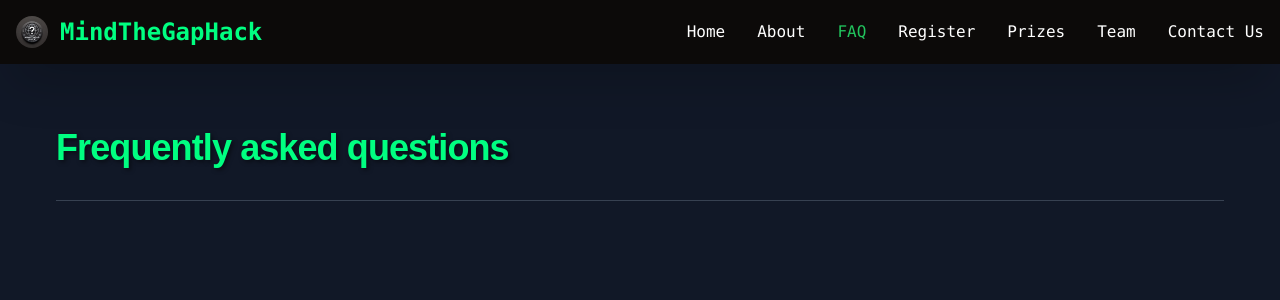
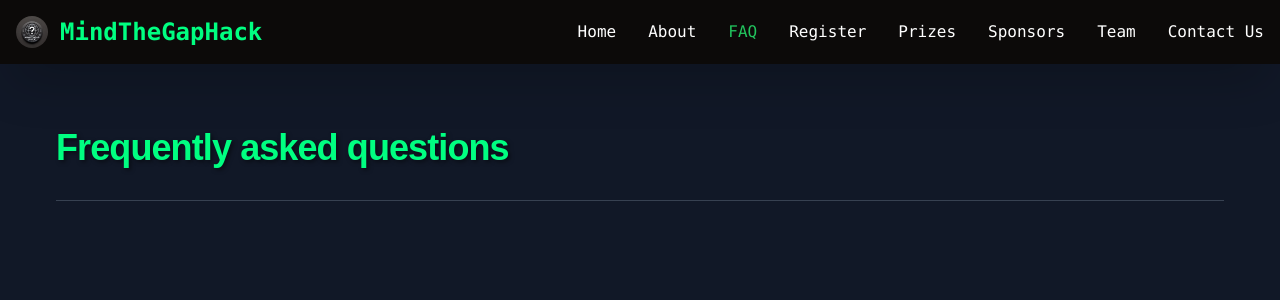
Before and after one commit to MindTheGapChallenge/website, a React (Create React App) app: page /faq in a window 1280 px wide. Shown: the top 300 px of the page. Built offline with nearby package versions, Linux system fonts and the light colour scheme.

Commit message:
Added /sponsors path

```diff
--- a/src/App.js
+++ b/src/App.js
@@ -12,6 +12,7 @@ import Home from './LandingPage';
 import Prizes from "./LandingPage/Prizes";
 import Team from "./Team";
 import ContactUs from "./ContactUs"
+import Sponsors from "./LandingPage/Sponsors";
 
 function Layout ({children}) {
   return <div className='md:px-8 px-4 mt-16'>{children}</div>
@@ -38,6 +39,12 @@ const router=createBrowserRouter([
       <Navigation />
       <Layout><Error404/></Layout>
     </>
+  },
+  {
+    path:"/sponsors",
+    element: <>
+      <Navigation />
+      <Layout><Sponsors/></Layout></>
   },
   {
     path:"/faq",
--- a/src/Navigation.js
+++ b/src/Navigation.js
@@ -43,12 +43,17 @@ function Navigation() {
                      className={`block py-2 px-3 md:p-0 text-white rounded ${currentPath === '/prizes' ? 'bg-green-600 md:bg-transparent md:text-green-500' : 'hover:bg-gray-700 md:hover:bg-transparent md:hover:text-blue-500'} font-mono`}>Prizes</a>
                 </li>
                 <li>
+                  <a href="/sponsors"
+                     className={`block py-2 px-3 md:p-0 text-white rounded ${currentPath === '/sponsors' ? 'bg-green-600 md:bg-transparent md:text-green-500' : 'hover:bg-gray-700 md:hover:bg-transparent md:hover:text-blue-500'} font-mono`}>Sponsors</a>
+                </li>
+                <li>
                   <a href="/team"
                      className={`block py-2 px-3 md:p-0 text-white rounded ${currentPath === '/team' ? 'bg-green-600 md:bg-transparent md:text-green-500' : 'hover:bg-gray-700 md:hover:bg-transparent md:hover:text-blue-500'} font-mono`}>Team</a>
                 </li>
                 <li>
                   <a href="/contact-us"
-                     className={`block py-2 px-3 md:p-0 text-white rounded ${currentPath === '/contact-us' ? 'bg-green-600 md:bg-transparent md:text-green-500' : 'hover:bg-gray-700 md:hover:bg-transparent md:hover:text-blue-500'} font-mono`}>Contact Us</a>
+                     className={`block py-2 px-3 md:p-0 text-white rounded ${currentPath === '/contact-us' ? 'bg-green-600 md:bg-transparent md:text-green-500' : 'hover:bg-gray-700 md:hover:bg-transparent md:hover:text-blue-500'} font-mono`}>Contact
+                    Us</a>
                 </li>
               </ul>
             </div>
```
